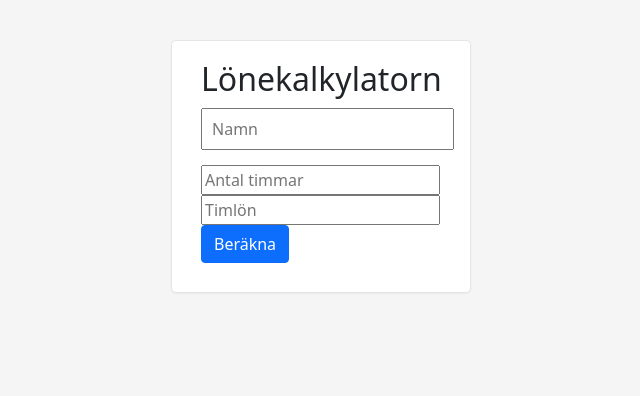
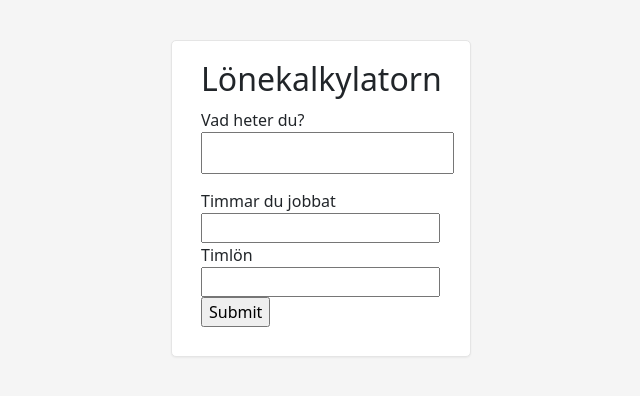
Before and after one commit to aspcodenet/Facit, a Flask app: page /salary in a window 1280 px wide. Shown: the top 396 px of the page, without its empty margins (319-959 px from the left). Run offline with Flask 2, Linux system fonts and the light colour scheme.

Commit message:
funkar html

```diff
--- a/app.py
+++ b/app.py
@@ -1,12 +1,41 @@
 # Web applikation
 from flask import Flask, render_template
+from flask_wtf import FlaskForm
+from wtforms import StringField, SubmitField, IntegerField
+from wtforms.validators import DataRequired, Length
+
+def CalculateSalary(namn, timlon, hours):
+    if namn.lower() == "stefan":
+        timlon = timlon * 2
+    return hours * timlon
+
 
 app = Flask(__name__)
+# Flask-WTF requires an encryption key - the string can be anything
+app.config['SECRET_KEY'] = 'C2HWGVoMGfNTBsrYQg8EcMrdTimkZfAb'
+
+class SalaryForm(FlaskForm):
+    name = StringField("Vad heter du?",validators=[DataRequired(),Length(min=4,
+        message=('Minst 4 tecken tack ')
+    )])
+    hourlySalary = IntegerField('Timlön',  validators=[DataRequired()])
+    hoursWorked = IntegerField('Timmar du jobbat',  validators=[DataRequired()])
+    submit = SubmitField('Submit')
 
 
-@app.route("/salary")
+
+@app.route("/salary", methods=['GET', 'POST'])
 def salary():
-    return render_template("salary.html")
+    form = SalaryForm()
+    message = ""
+    if form.validate_on_submit():
+        name = form.name.data
+        hoursWorked = int(form.hoursWorked.data)
+        hourlySalary = int(form.hourlySalary.data)
+        salary = CalculateSalary(name, hourlySalary, hoursWorked)
+        message = f"Din lön är {salary}"
+    #return render_template('nameage.html', form=form, message=message)
+    return render_template("salary.html", form=form, message=message)
 
 
 
@@ -17,6 +46,6 @@ def hej():
 
 @app.route("/")
 def hello_world():
-    return "<p>Hello, World Stefan!</p>"
+    return "<p>Hej <a href='/salary'>Kör lönekalkylatorn här!</a></p>"
 
 app.run()
--- a/templates/salary.html
+++ b/templates/salary.html
@@ -55,13 +55,61 @@
 
       <div class="container">
 
-        <form class="form-signin">
+        <form class="form-signin" method="POST" >
+          {{ form.hidden_tag() }}
           <h2 class="form-signin-heading">Lönekalkylatorn</h2>
-          <input type="text" class="input-block-level" placeholder="Namn">
-          <input type="number" class="input-block-level" placeholder="Antal timmar">
-          <input type="number" class="input-block-level" placeholder="Timlön">
-          <button class="btn btn-large btn-primary" type="submit">Beräkna</button>
+
+          <fieldset class="form-field">
+            {{ form.name.label }}
+            {{ form.name(size=20) }}
+
+            {% if form.name.errors %}
+            <ul class="errors">
+              {% for error in form.name.errors %}
+                <li>{{ error }}</li>
+              {% endfor %}
+            </ul>
+            {% endif %}
+
+        </fieldset>
+
+        <fieldset class="form-field">
+            {{ form.hoursWorked.label }}
+            {{ form.hoursWorked }}
+
+
+            {% if form.hoursWorked.errors %}
+            <ul class="errors">
+              {% for error in form.hoursWorked.errors %}
+                <li>{{ error }}</li>
+              {% endfor %}
+            </ul>
+            {% endif %}
+        </fieldset>
+
+
+        <fieldset class="form-field">
+            {{ form.hourlySalary.label }}
+            {{ form.hourlySalary }}
+
+
+            {% if form.hourlySalary.errors %}
+            <ul class="errors">
+              {% for error in form.hourlySalary.errors %}
+                <li>{{ error }}</li>
+              {% endfor %}
+            </ul>
+            {% endif %}
+        </fieldset>
+
+
+
+        {{ form.submit }}
+
+
         </form>
+
+        {{ message  }}
 
       </div> <!-- /container -->
 </body>
```
